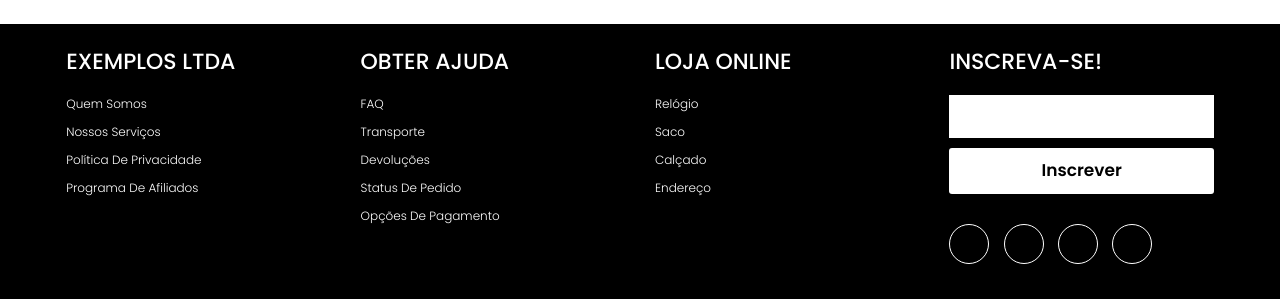
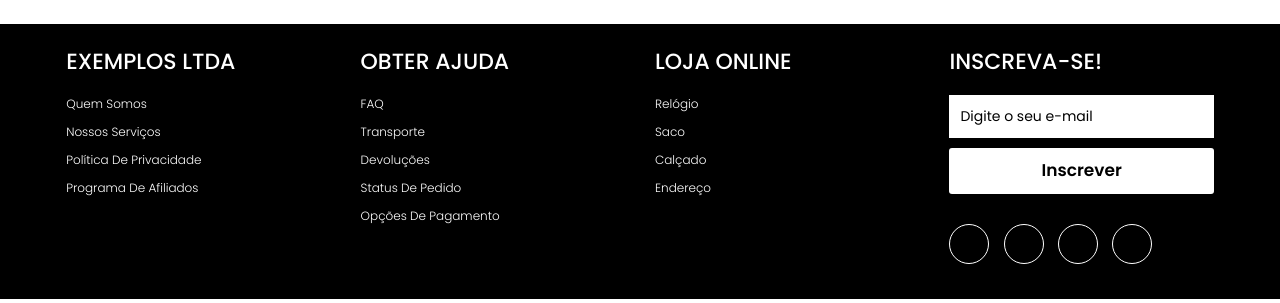
Before and after one commit to AlexStocco-SENAI/Exemplo_Flask_MySQL, a Flask app: page / in a window 1280 px wide. Shown: the part 347-650 px from the top of the page. Run offline with Flask 3, Linux system fonts and the light colour scheme; some libraries are stand-ins or nearby versions.

Commit message:
MODIFY: Ajuste de cores

```diff
--- a/static/style/style_layout_padrao.css
+++ b/static/style/style_layout_padrao.css
@@ -90,11 +90,11 @@ footer{
     font-size: 14px;
     outline: none;
     border: 1px solid white;
-    color: white;
+    color: black;
     background-color: #ffffff;
 }
 .footer-col .form-sub input::placeholder{
-    color: white;
+    color: rgb(0, 0, 0);
 }
 .footer-col .form-sub button{
     width: 100%;
```
